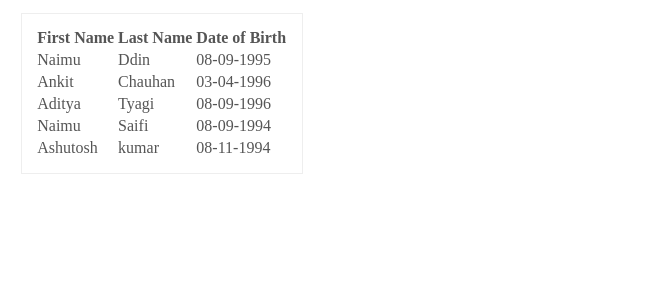
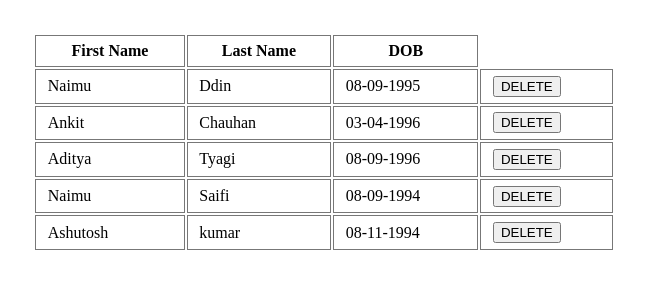
Before and after one commit to NaimuddinNaimuddin/assignment1, a plain HTML site: page json2/table/index.html in a window 1280 px wide. Shown: the whole page, without its empty margins (0-655 px from the left). Drawn offline with Linux system fonts and the light colour scheme.

Commit message:
edit document.write

```diff
--- a/json2/data.json
+++ /dev/null
@@ -1,5 +0,0 @@
-{
-    "firstname": "Naimu",
-    "lastname": "Ddin",
-    "dob": "08-09-1995"
-}
--- a/json2/table/index.html
+++ b/json2/table/index.html
@@ -7,8 +7,33 @@
     <meta http-equiv="X-UA-Compatible" content="ie=edge">
     <title>Json Table</title>
 </head>
+<style>
+    table {
+        /* border : 1px solid #777; */
+        padding: 2%;
+        width: 50%;
+    }
+
+    th,
+    td {
+
+        padding: 1% 2% 1%;
+        border: 1px solid #777;
+    }
+</style>
 
 <body>
+
+    <table id="table">
+        <tr>
+            <th> First Name </th>
+            <th> Last Name </th>
+            <th> DOB </th>
+        </tr>
+
+    </table>
+
+
     <script>
 
         const persons = [
@@ -39,25 +64,36 @@
                 "dob": "08-11-1994"
             }
         ]
-        // document.write("Table :")
-        document.write(`<table style = "border : 1px solid #eee; color : #555; font-size : 1rem ; padding : 1%; margin : 1%; " >`)
-        // document.write("<table>")
-        document.write(`<tr style = "border : 1px solid #eee" >`)
-        document.write("<th>  First Name    </th>")
-        document.write("<th>  Last Name    </th>")
-        document.write("<th>Date of Birth  </th>")
-        document.write("</tr>")
 
-        persons.forEach(element => {
-            // document.write(`<tr style = "border : 1px solid #eee" >`)
+        persons.forEach(person => {
+            var tr = document.createElement('tr');
 
-            document.write(`<td>${element.firstname}</td>`)
-            document.write(`<td>${element.lastname}</td>`)
-            document.write(`<td>${element.dob}</td>`)
-            document.write("</tr>")
+            var td1 = document.createElement('td');
+            var td2 = document.createElement('td');
+            var td3 = document.createElement('td');
+            var td4 = document.createElement('td')
+
+
+            var btn = document.createElement('button')
+            btn.innerHTML = "DELETE";
+
+            td1.appendChild(document.createTextNode(`${person.firstname}`))
+            td2.appendChild(document.createTextNode(`${person.lastname}`));
+            td3.appendChild(document.createTextNode(`${person.dob}`));
+            td4.appendChild(btn);
+
+
+
+            tr.appendChild(td1);
+            tr.appendChild(td2);
+            tr.appendChild(td3);
+            tr.appendChild(td4)
+
+            document.getElementById('table').appendChild(tr);
         })
 
-        document.write("</table>")
+
+
 
     </script>
 </body>
```
Also changed, not shown: json2/data.js (deleted, +0 -7 lines).
